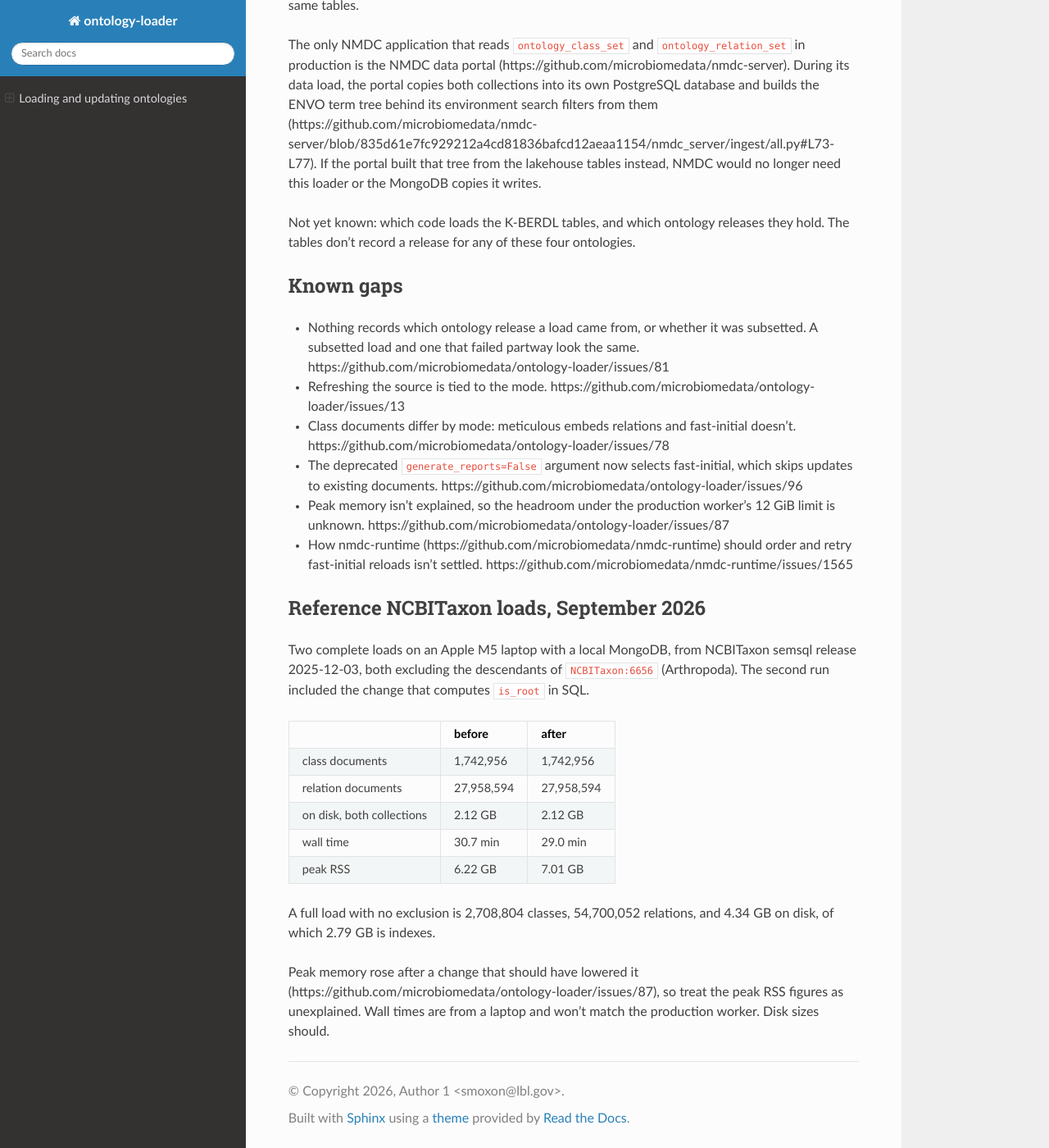
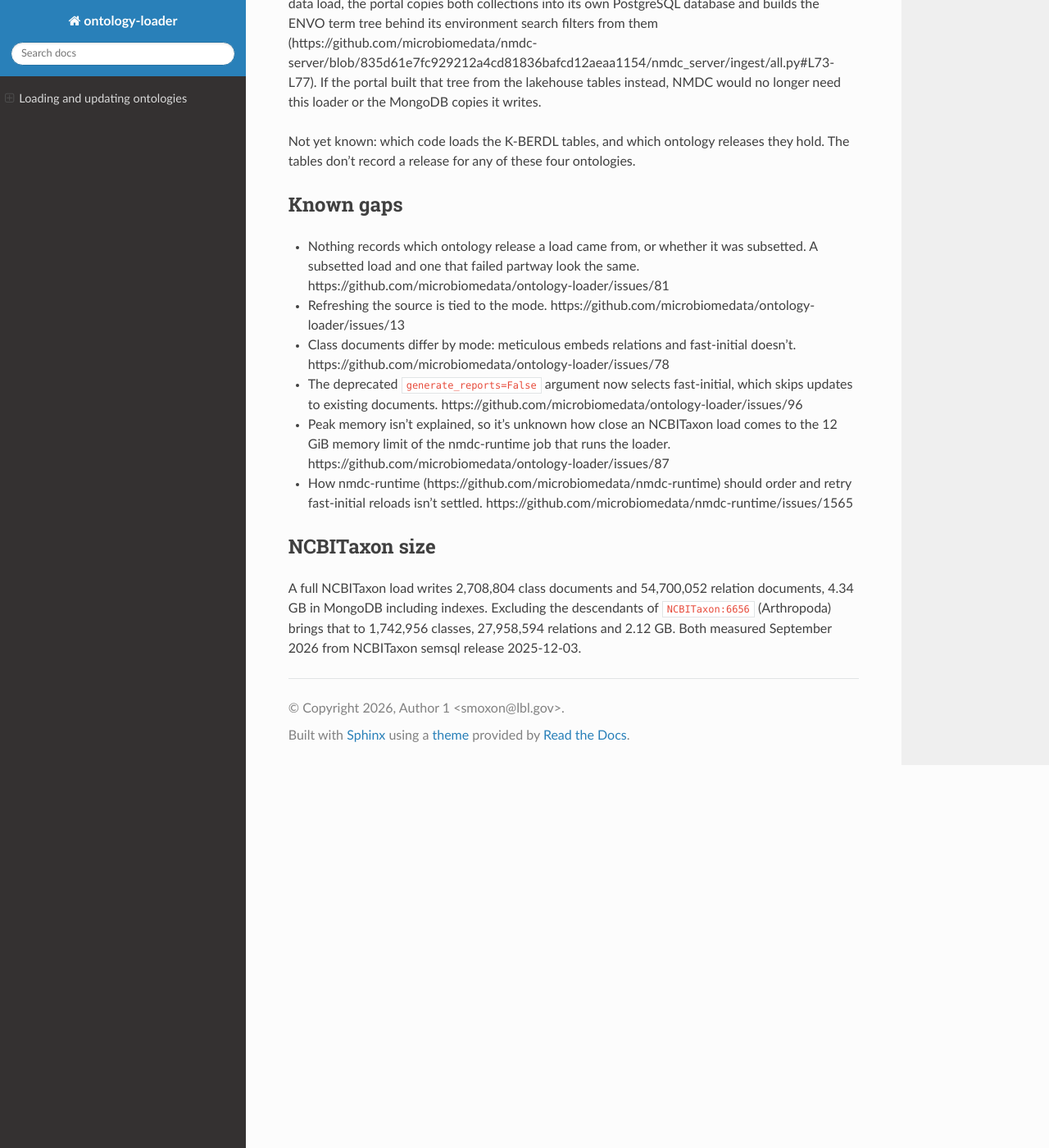
Before and after one commit to microbiomedata/ontology-loader, a Sphinx documentation site: the page built from docs/loading-and-updating.md, in a window 1280 px wide and 1400 px high, scrolled down 2503 px. Shown: the whole window at 82% size. Built offline with Sphinx 7.4.7 and the Read the Docs theme 3.1.0, drawn with Linux system fonts in a browser that asks for light colours; pages that are not in the unit, such as notebooks, are missing from menus; some of the changed text lies outside the part shown.

Commit message:
Cut internal detail and say what each limit means

```diff
--- a/docs/loading-and-updating.md
+++ b/docs/loading-and-updating.md
@@ -11,8 +11,6 @@ The loader reads an ontology from a SQLite database built by Semantic SQL (semsq
 | First load or routine update of ENVO, UBERON or PO | `envo`, `uberon`, `po` | `meticulous` | `combined` |
 
 The closure setting decides which ancestor relations are written for each class. `isa` writes `entailed_isa_closure`. NCBITaxon has no `part_of` edges in the snapshot tested. `combined` writes `entailed_isa_partof_closure`, which follows both `rdfs:subClassOf` (is a) and `BFO:0000050` (part of). Direct relations are written in every case. `all` writes several closure predicates and isn't needed for these loads.
-
-Single-predicate closures such as `isa` skip SQLite's temporary deduplication B-tree. Multi-predicate closures such as `combined` still need it, so the NCBITaxon memory figures below don't bound `combined` on other large ontologies.
 
 `--exclude-descendants-of <CURIE>`, repeatable, leaves out the `rdfs:subClassOf` descendants of a term and keeps the term itself. Excluding `NCBITaxon:6656` (Arthropoda) cuts an NCBITaxon load from 4.34 GB to 2.12 GB on disk, because arthropods are 49.6 percent of the ancestry closure. The option filters only the current load. It doesn't delete documents that an earlier load stored, so getting the smaller collections needs an empty target database.
 
@@ -47,7 +45,7 @@ Each ontology gets its own report subdirectory. Run NCBITaxon separately.
 
 - Retry a snapshot with `fast-initial`. It skips class IDs and relation triples that already exist and inserts the missing ones, so it can finish a partial load without duplicates. It doesn't update existing labels or definitions, so if the source changed between runs the result mixes snapshots.
 - Update with `meticulous`. It inserts and updates class documents and relation triples, handles obsolete classes, and writes reports. It doesn't delete a relation that disappeared from the new source, so MongoDB won't exactly mirror the source.
-- Replace by removing the old contents and then running `fast-initial`. The loader doesn't clear collections itself. https://github.com/microbiomedata/nmdc-runtime/pull/1562 proposes a scoped delete followed by a fast-initial reload. The data is missing or partial until the reload finishes. The NCBITaxon prefix has been checked for this. Check other ontologies before deleting by prefix, because their terms can reference other ontologies.
+- Replace by removing the old contents and then running `fast-initial`. The loader doesn't clear collections itself. https://github.com/microbiomedata/nmdc-runtime/pull/1562 proposes a scoped delete followed by a fast-initial reload. The data is missing or partial until the reload finishes. Check each ontology before deleting its documents by ID prefix, because one ontology's load can include terms from another ontology.
 
 For a local trial, load into a new database and check it before switching readers to it. That keeps the previous snapshot. The loader doesn't switch readers.
 
@@ -69,21 +67,9 @@ Not yet known: which code loads the K-BERDL tables, and which ontology releases
 - Refreshing the source is tied to the mode. https://github.com/microbiomedata/ontology-loader/issues/13
 - Class documents differ by mode: meticulous embeds relations and fast-initial doesn't. https://github.com/microbiomedata/ontology-loader/issues/78
 - The deprecated `generate_reports=False` argument now selects fast-initial, which skips updates to existing documents. https://github.com/microbiomedata/ontology-loader/issues/96
-- Peak memory isn't explained, so the headroom under the production worker's 12 GiB limit is unknown. https://github.com/microbiomedata/ontology-loader/issues/87
+- Peak memory isn't explained, so it's unknown how close an NCBITaxon load comes to the 12 GiB memory limit of the nmdc-runtime job that runs the loader. https://github.com/microbiomedata/ontology-loader/issues/87
 - How nmdc-runtime (https://github.com/microbiomedata/nmdc-runtime) should order and retry fast-initial reloads isn't settled. https://github.com/microbiomedata/nmdc-runtime/issues/1565
 
-## Reference NCBITaxon loads, September 2026
+## NCBITaxon size
 
-Two complete loads on an Apple M5 laptop with a local MongoDB, from NCBITaxon semsql release 2025-12-03, both excluding the descendants of `NCBITaxon:6656` (Arthropoda). The second run included the change that computes `is_root` in SQL.
-
-| | before | after |
-|---|---:|---:|
-| class documents | 1,742,956 | 1,742,956 |
-| relation documents | 27,958,594 | 27,958,594 |
-| on disk, both collections | 2.12 GB | 2.12 GB |
-| wall time | 30.7 min | 29.0 min |
-| peak RSS | 6.22 GB | 7.01 GB |
-
-A full load with no exclusion is 2,708,804 classes, 54,700,052 relations, and 4.34 GB on disk, of which 2.79 GB is indexes.
-
-Peak memory rose after a change that should have lowered it (https://github.com/microbiomedata/ontology-loader/issues/87), so treat the peak RSS figures as unexplained. Wall times are from a laptop and won't match the production worker. Disk sizes should.
+A full NCBITaxon load writes 2,708,804 class documents and 54,700,052 relation documents, 4.34 GB in MongoDB including indexes. Excluding the descendants of `NCBITaxon:6656` (Arthropoda) brings that to 1,742,956 classes, 27,958,594 relations and 2.12 GB. Both measured September 2026 from NCBITaxon semsql release 2025-12-03.
```
